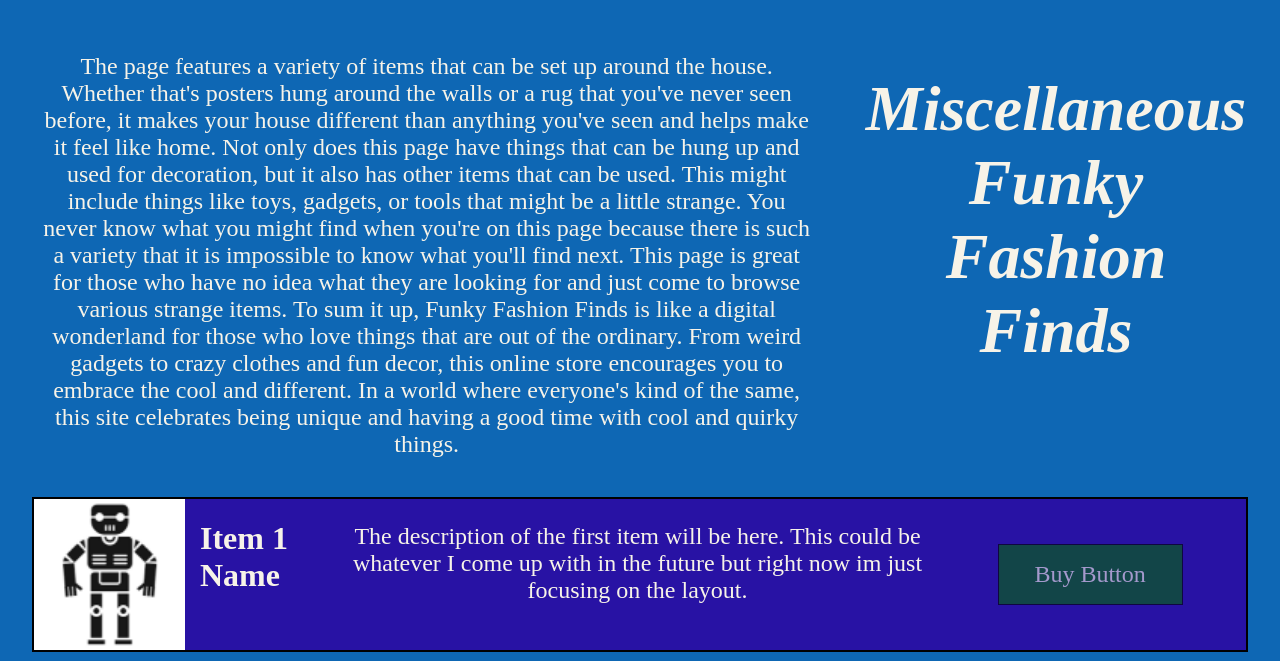
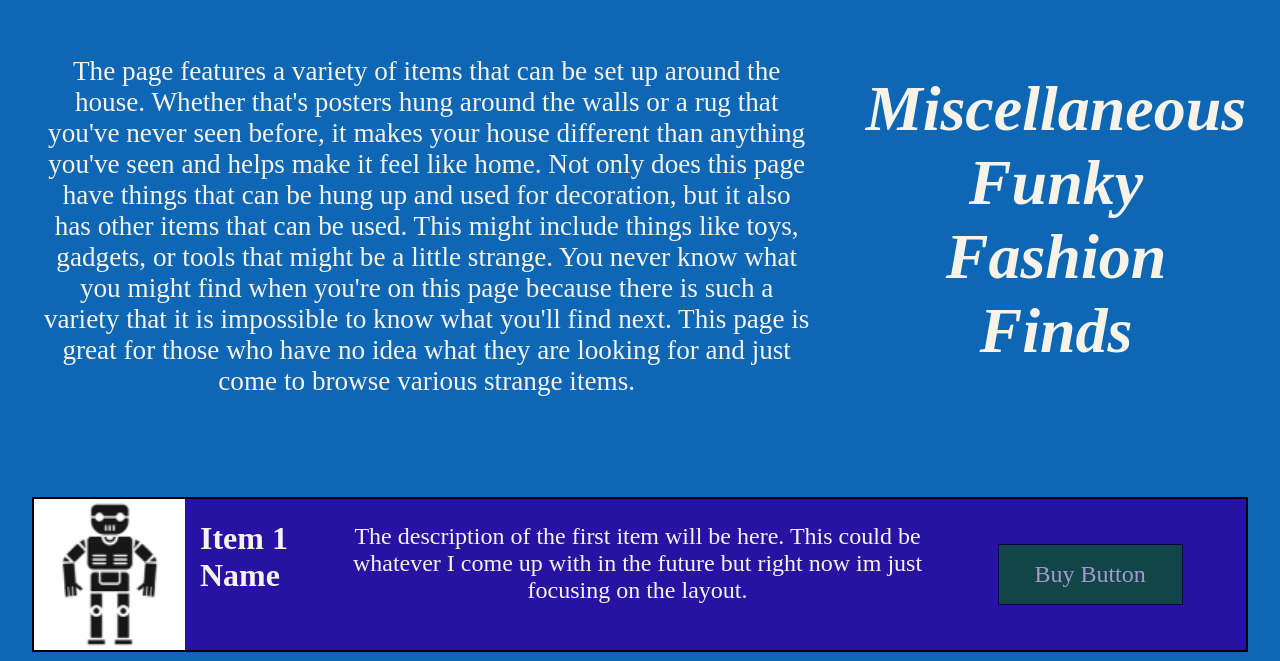
Before and after one commit to brennensto/portfolio, a plain HTML site: page misc.html in a window 1280 px wide. Shown: the part 99-760 px from the top of the page. Drawn offline with Linux system fonts and the light colour scheme.

Commit message:
Minor text changes

```diff
--- a/misc.html
+++ b/misc.html
@@ -15,7 +15,7 @@
     </header>
     <main>
         <div id="mhero">
-            <p>The page features a variety of items that can be set up around the house. Whether that's posters hung around the walls or a rug that you've never seen before, it makes your house different than anything you've seen and helps make it feel like home. Not only does this page have things that can be hung up and used for decoration, but it also has other items that can be used. This might include things like toys, gadgets, or tools that might be a little strange. You never know what you might find when you're on this page because there is such a variety that it is impossible to know what you'll find next. This page is great for those who have no idea what they are looking for and just come to browse various strange items. To sum it up, Funky Fashion Finds is like a digital wonderland for those who love things that are out of the ordinary. From weird gadgets to crazy clothes and fun decor, this online store encourages you to embrace the cool and different. In a world where everyone's kind of the same, this site celebrates being unique and having a good time with cool and quirky things.</p>
+            <p>The page features a variety of items that can be set up around the house. Whether that's posters hung around the walls or a rug that you've never seen before, it makes your house different than anything you've seen and helps make it feel like home. Not only does this page have things that can be hung up and used for decoration, but it also has other items that can be used. This might include things like toys, gadgets, or tools that might be a little strange. You never know what you might find when you're on this page because there is such a variety that it is impossible to know what you'll find next. This page is great for those who have no idea what they are looking for and just come to browse various strange items.</p>
             <h1>Miscellaneous<br>Funky<br>Fashion<br>Finds</h1>
         </div>
         <div id="mitem-grid">
--- a/styles/index.css
+++ b/styles/index.css
@@ -185,7 +185,7 @@ Misc Page
 #mhero p{
     text-align: center;
     color: #F7F3E8;
-    font-size: 150%;
+    font-size: 170%;
     margin-left: 5%;
     padding-right: 5%
 }
```
